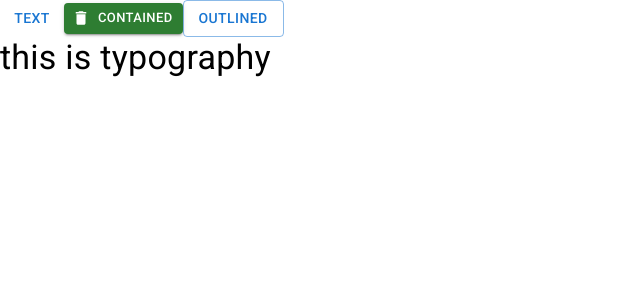
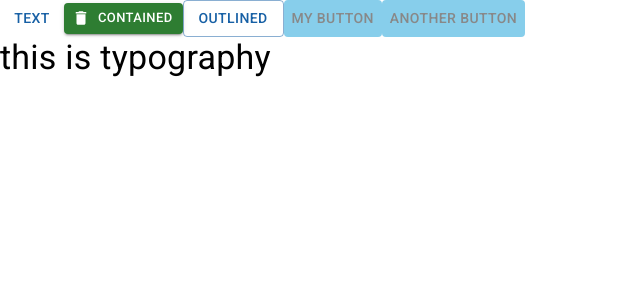
Before and after one commit to Mugisha-isaac/mui5, a Next.js app: page / in a window 1280 px wide. Shown: the top 300 px of the page, without its empty margins (0-640 px from the left). Built offline with nearby package versions, Linux system fonts and the light colour scheme.

Commit message:
wip:defining custom themes

```diff
--- a/pages/_app.js
+++ b/pages/_app.js
@@ -1,7 +1,13 @@
+import { ThemeProvider } from '@mui/material'
 import '../styles/globals.css'
+import { theme } from '../themes/theme'
 
 function MyApp({ Component, pageProps }) {
-  return <Component {...pageProps} />
+  return (
+    <ThemeProvider theme={theme}>
+      <Component {...pageProps} />
+    </ThemeProvider>
+  )
 }
 
 export default MyApp
--- a/pages/index.js
+++ b/pages/index.js
@@ -1,16 +1,31 @@
-import { Button, Typography } from '@mui/material'
+import { Button, styled, Typography } from '@mui/material'
 import Head from 'next/head'
 import Image from 'next/image'
 import styles from '../styles/Home.module.css'
 import DeleteIcon from '@mui/icons-material/Delete';
 
 export default function Home() {
+
+  const BlueButton = styled(Button)({
+    backgroundColor:'skyblue', color:'#888', m:5,
+       "&:hover":{
+        backgroundColor:'lightblue'
+      },
+      "&:disabled":{
+        backgroundColor:'gray',
+        color:"white"
+      }
+  })
+
+
   return (
    <div>
       <Button variant="text">Text</Button>
       <Button variant="contained" startIcon={<DeleteIcon />} color='success' size='small'>Contained</Button>
       <Button variant="outlined">Outlined</Button>
-      <Typography variant='h4' component='p'>
+      <BlueButton>My button</BlueButton>
+      <BlueButton>Another button</BlueButton>
+      <Typography variant='h4' component='p' >
           this is typography
       </Typography>
    </div>
--- /dev/null
+++ b/themes/theme.js
@@ -0,0 +1,16 @@
+import { createTheme } from "@mui/material";
+
+export const theme  = createTheme({
+    palette:{
+        primary:{
+            main:'#1760a5',
+            light:'skyblue'
+        },
+        secondary:{
+            main:'#15c630'
+        },
+        otherColor:{
+            main:"#999"
+        }
+    }
+})
```
